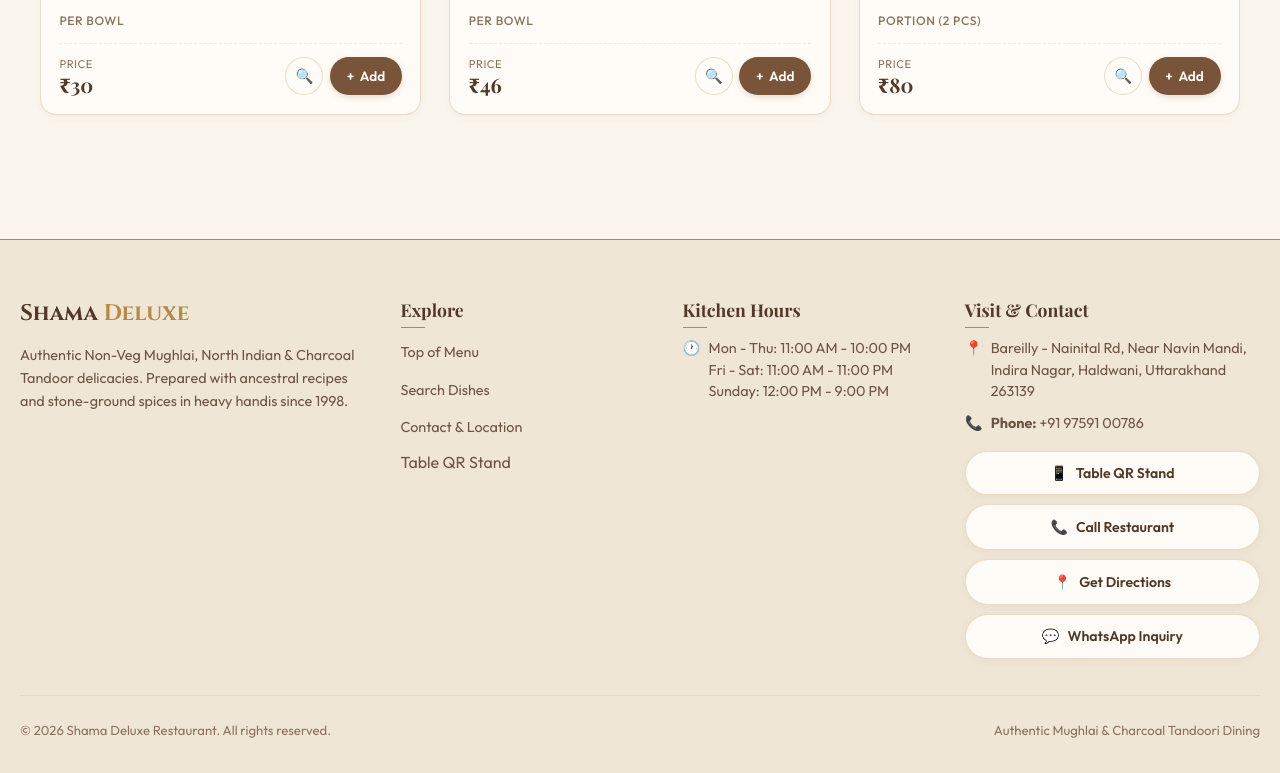
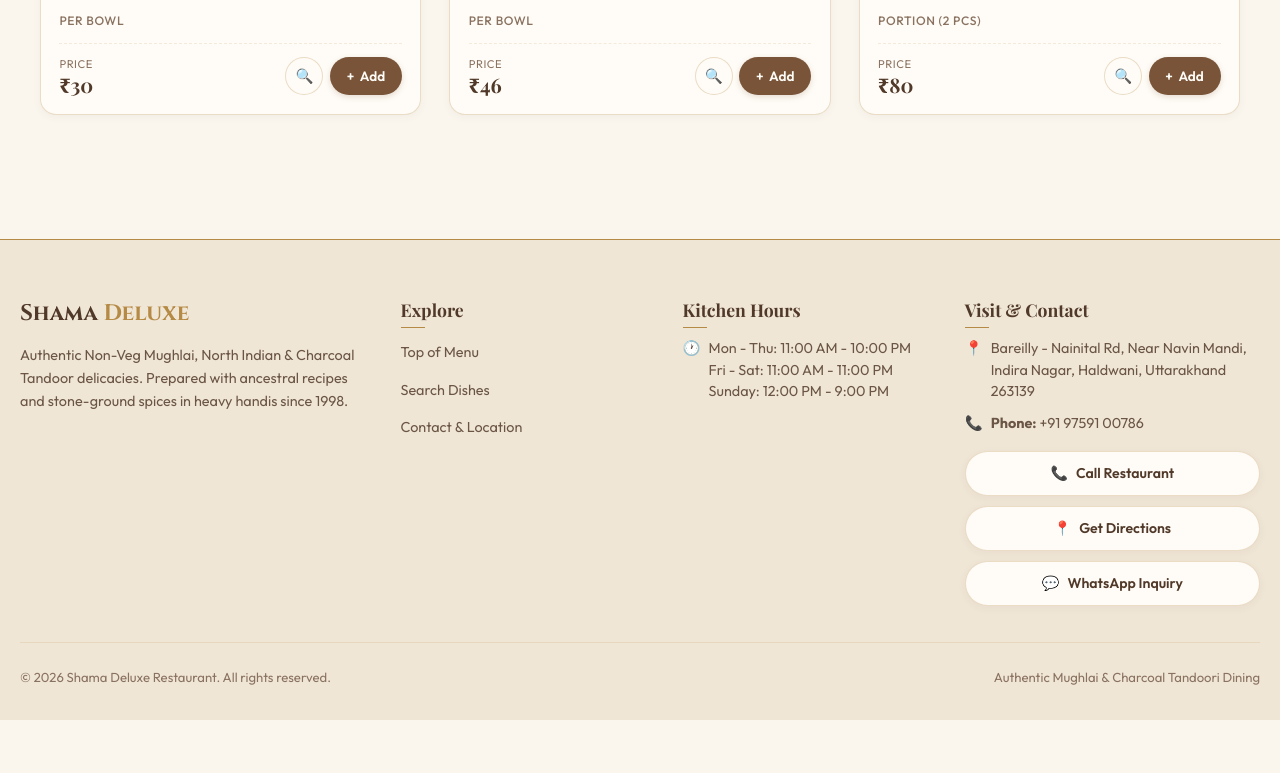
Before and after one commit to kartik7505/Shama-Final-Menu, a plain HTML site: page index.html in a window 1280 px wide. Shown: the part 3873-4646 px from the top of the page. After the commit the page ends 4593 px from the top, so only its background shows below. Drawn offline with nearby package versions, Linux system fonts and the light colour scheme; a web font is replaced by a local one.

Commit message:
Remove Table QR Stand option from footer

```diff
--- a/index.html
+++ b/index.html
@@ -405,7 +405,6 @@
                         <li><a href="#main-content">Top of Menu</a></li>
                         <li><a href="#dishSearchInput">Search Dishes</a></li>
                         <li><a href="#contact">Contact & Location</a></li>
-                        <li><button type="button" onclick="openQrModal()" style="background:none;border:none;padding:0;color:inherit;font:inherit;cursor:pointer;text-align:left;">Table QR Stand</button></li>
                     </ul>
                 </div>
 
@@ -435,9 +434,6 @@
                     </div>
 
                     <div class="footer-actions-group">
-                        <button type="button" onclick="openQrModal()" class="footer-action-btn">
-                            <span>📱</span> Table QR Stand
-                        </button>
                         <a href="tel:+919759100786" class="footer-action-btn">
                             <span>📞</span> Call Restaurant
                         </a>
```
